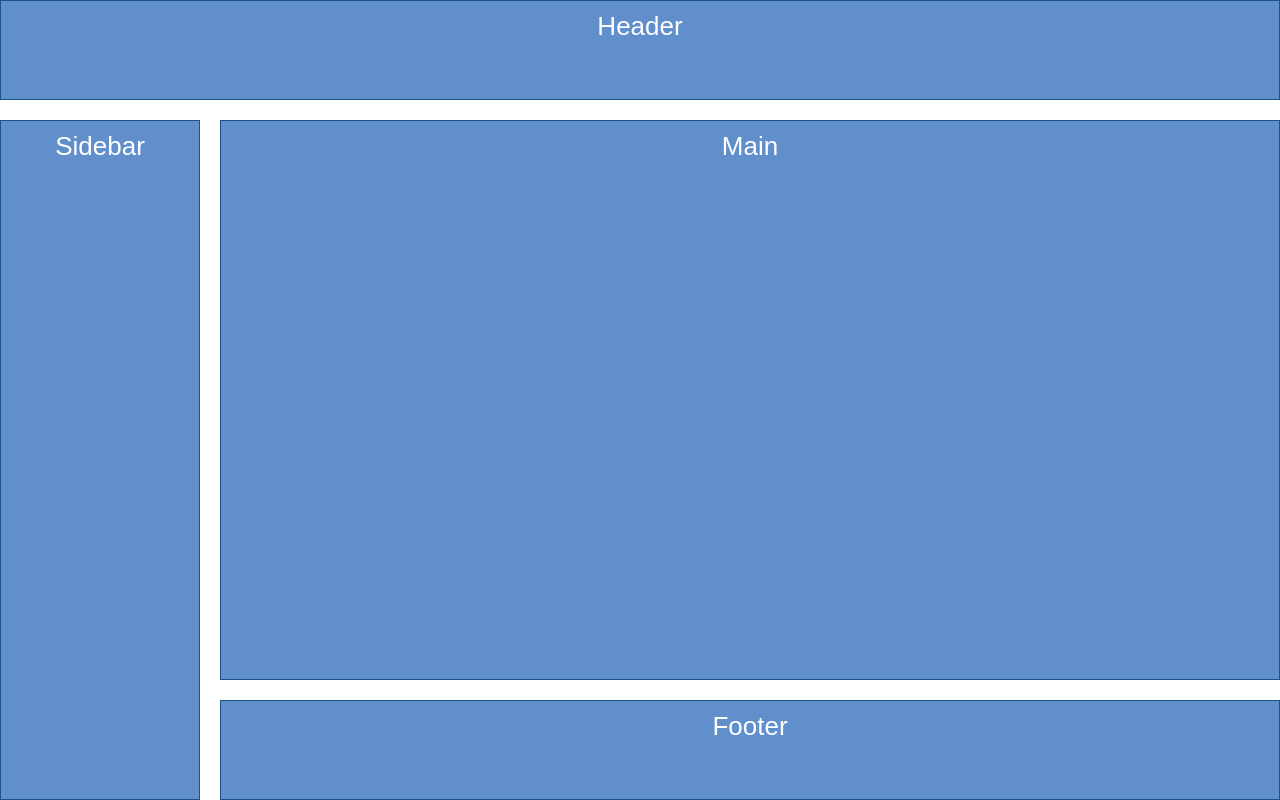
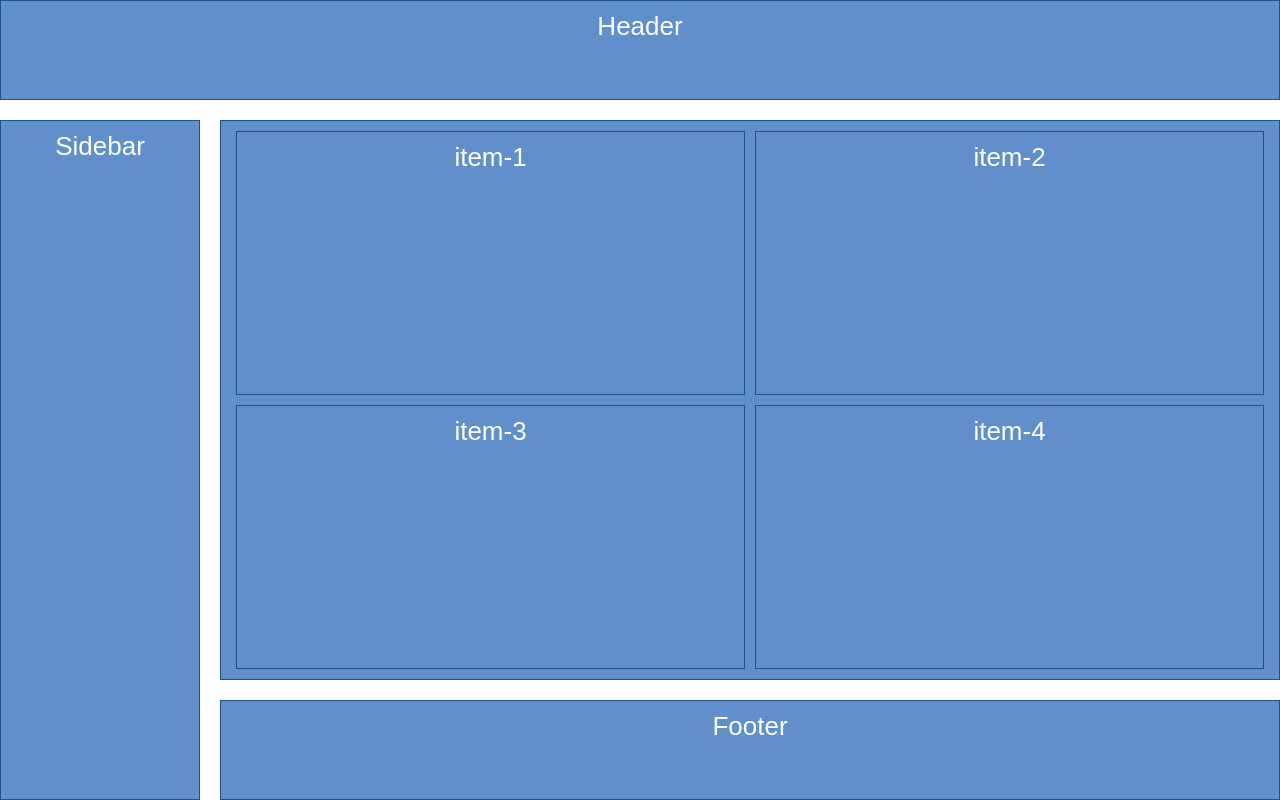
Before and after one commit to amsornet/Practice_CSS_GRID, a plain HTML site: page index.html in a window 1280 px wide. Drawn offline with Linux system fonts and the light colour scheme.

Commit message:
init: layout

```diff
--- a/css/style.css
+++ b/css/style.css
@@ -36,6 +36,11 @@ aside {
 
 main {
     grid-area: main;
+
+    display: grid;
+    grid-template-columns: 1fr 1fr;
+    grid-gap: 10px;
+
 }
 
 footer {
--- a/index.html
+++ b/index.html
@@ -11,7 +11,12 @@
   <div class="grid">
     <header>Header</header>
     <aside class="">Sidebar</aside>
-    <main class="">Main</main>
+    <main class="">
+      <div>item-1</div>
+      <div>item-2</div>
+      <div>item-3</div>
+      <div>item-4</div>
+    </main>
     <footer class="">Footer</footer>
   </div>
 
```
